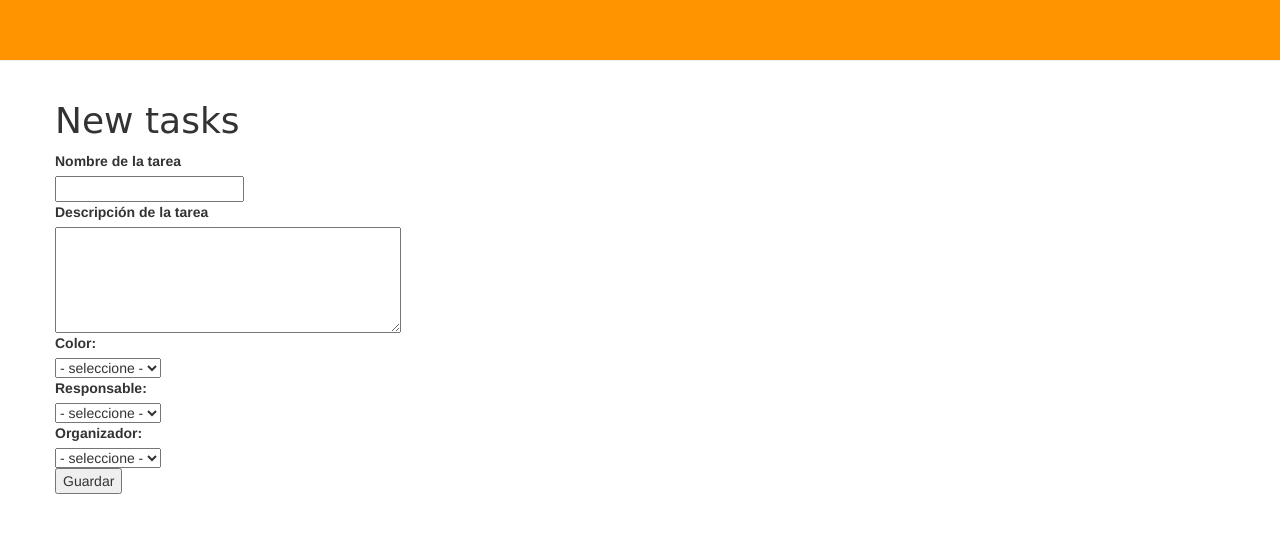
After one commit to stzef/contati, a Django app: template tasks/templates/edit_tasks.html in a window 1280 px wide. The commit adds this page. Shown: the top 533 px of the page. Run offline with Django 3.2, Linux system fonts and the light colour scheme; the template is opened without the code that fills it, so the values that code supplies are empty; some libraries are stand-ins or nearby versions.

Commit message:
views tasks

```diff
--- a/tasks/templates/base.html
+++ b/tasks/templates/base.html
@@ -1,14 +1,14 @@
 {% load staticfiles %}
 <html>
     <head>
-        <title>blog</title>
+        <title>tasks</title>
         <link rel="stylesheet" href="//maxcdn.bootstrapcdn.com/bootstrap/3.2.0/css/bootstrap.min.css">
         <link rel="stylesheet" href="//maxcdn.bootstrapcdn.com/bootstrap/3.2.0/css/bootstrap-theme.min.css">
-        <link rel="stylesheet" href="{% static 'css/blog.css' %}">
+        <link rel="stylesheet" href="{% static 'css/style.css' %}">
     </head>
     <body>
         <div class="page-header">
-            <h1><a href="{% url 'home' %}"></a></h1>
+            <h1><a href=""></a></h1>
         </div>
         <div class="content container">
             <div class="row">
--- /dev/null
+++ b/tasks/templates/edit_tasks.html
@@ -0,0 +1,38 @@
+{% extends 'templates/base.html' %}
+
+{% block content %}
+    <h1>New tasks</h1>
+    <form action="add_tasks" method="post">
+		<label for="tasks_name">Nombre de la tarea</label> <br/>
+		<input type="text" id="tasks_name" name="tasks_name" value="" /><br/>
+
+		<label for="description">Descripción de la tarea</label> <br/>
+		<textarea id="tasks_description" name="tasks_description" cols="40" rows="5"></textarea><br/>
+
+	  	<label for="tasks_color">Color:</label> <br/>
+		<select id="tasks_color" name="tasks_color">
+		  <option value="" selected="selected">- seleccione -</option>
+		  <option value="verde">Verde</option>
+		  <option value="azul">Azul</option>
+		  <option value="amarillo">Amarillo</option>
+		  <option value="violeta">Violeta</option>
+		  <option value="naranja">Naranja</option>
+		</select><br/>
+
+		<label for="tasks_responsible">Responsable:</label> <br/>
+		<select id="tasks_responsible" name="tasks_responsible">
+		  <option value="" selected="selected">- seleccione -</option>
+		  <option value="">.</option>
+		</select><br/>
+
+		<label for="tasks_allocator">Organizador:</label> <br/>
+		<select id="tasks_allocator" name="tasks_allocator">
+		  <option value="" selected="selected">- seleccione -</option>
+		  <option value="">.</option>
+		</select>
+
+	  <br/>
+
+	  <input type="submit" value="Guardar" />
+	</form>
+{% endblock %}
```
Also changed, not shown: tasks/templates/list_tasks.html (+14 -0 lines), tasks/templates/static/css/style.css (renamed from tasks/templates/static/css/blog.css).
